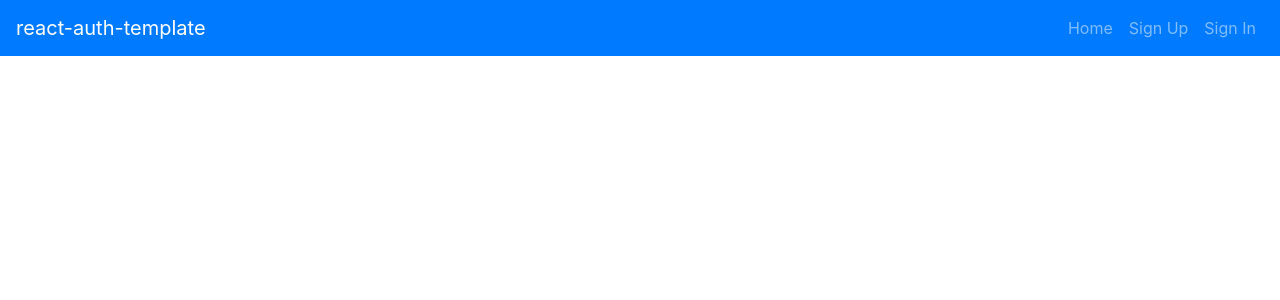
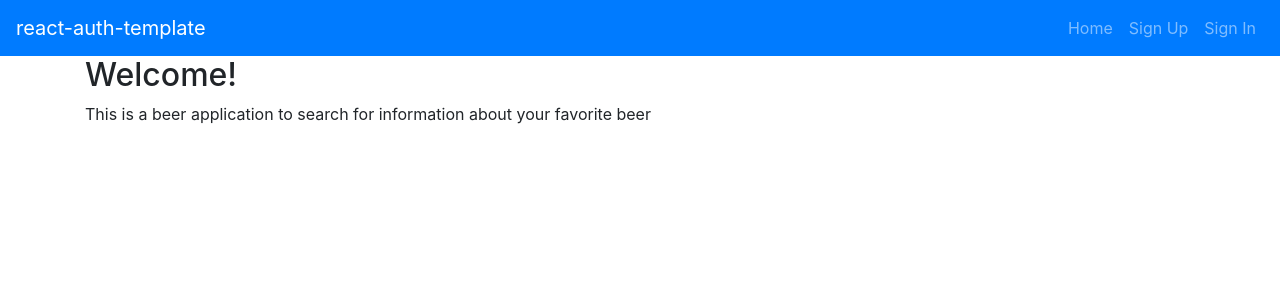
Before and after one commit to simonchen92/Sipping-Beauty-FrontEnd, a React app: page / in a window 1280 px wide. Shown: the top 300 px of the page. Built offline with nearby package versions, Linux system fonts and the light colour scheme.

Commit message:
Created a Home Page

```diff
--- a/public/index.html
+++ b/public/index.html
@@ -11,7 +11,7 @@ unless you know exactly what you're doing! -->
     <link rel="manifest" href="%PUBLIC_URL%/manifest.json">
     <link rel="shortcut icon" href="%PUBLIC_URL%/favicon.ico">
 
-    <title>React App</title>
+    <title>Sipping Beauty</title>
   </head>
   <body>
     <noscript>
--- a/src/components/App/App.js
+++ b/src/components/App/App.js
@@ -8,6 +8,7 @@ import SignUp from '../SignUp/SignUp'
 import SignIn from '../SignIn/SignIn'
 import SignOut from '../SignOut/SignOut'
 import ChangePassword from '../ChangePassword/ChangePassword'
+import Home from '../HomePage/home'
 
 class App extends Component {
   constructor () {
@@ -54,6 +55,9 @@ class App extends Component {
           <AuthenticatedRoute user={user} path='/change-password' render={() => (
             <ChangePassword alert={this.alert} user={user} />
           )} />
+          <Route exact path='/' render={() => (
+            <Home />
+          )} />
         </main>
       </Fragment>
     )
--- /dev/null
+++ b/src/components/HomePage/home.js
@@ -0,0 +1,12 @@
+import React from 'react'
+
+const Home = () => {
+  return (
+    <div className="HomePage">
+      <h2>Welcome!</h2>
+      <p>This is a beer application to search for information about your favorite beer</p>
+    </div>
+  )
+}
+
+export default Home
```
